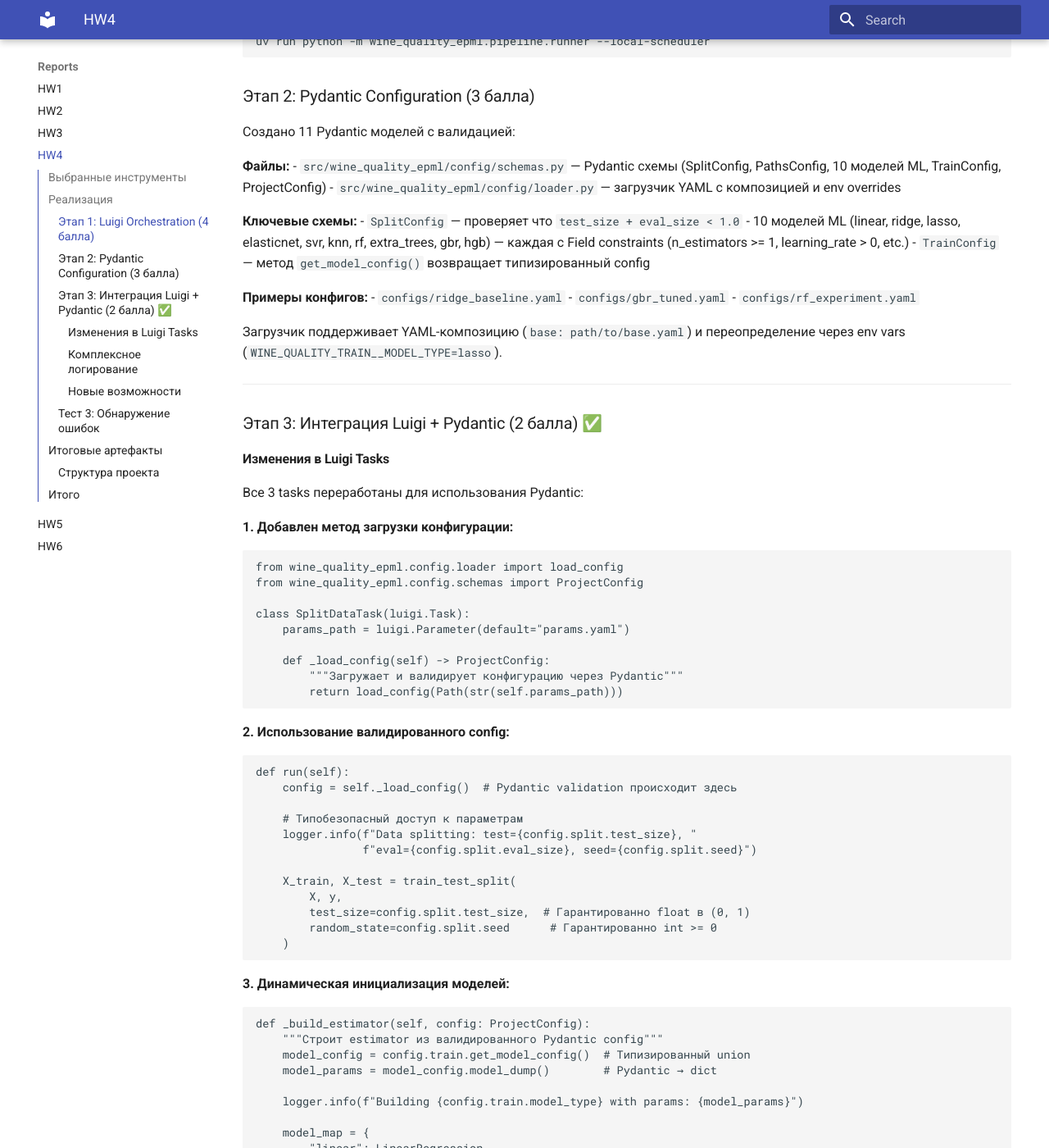
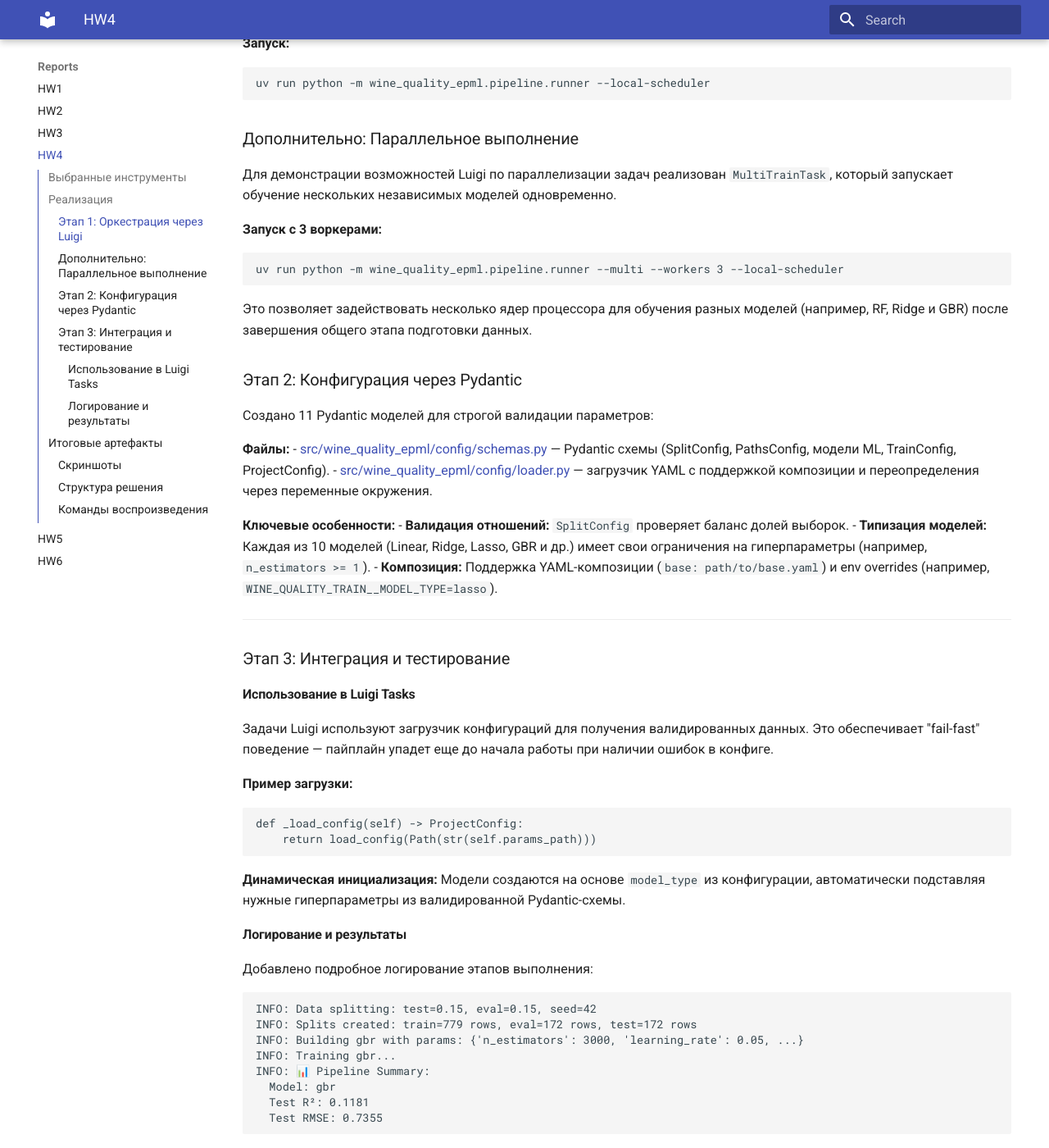
Before and after one commit to AlekseiSDev/aith_epml, an MkDocs documentation site: the page built from docs/hw_4/hw4_report_pipeline_automatization.md, in a window 1280 px wide and 1400 px high, scrolled down 880 px. Shown: the whole window at 82% size. Built offline with MkDocs 1.6.1 and Material for MkDocs 9.7.7, drawn with Linux system fonts in a browser that asks for light colours; some of the changed text lies outside the part shown.

Commit message:
parallel workers

````diff
--- a/docs/hw_4/hw4_report_pipeline_automatization.md
+++ b/docs/hw_4/hw4_report_pipeline_automatization.md
@@ -7,269 +7,127 @@
 
 ## Выбранные инструменты
 
-**Оркестрация:** Luigi 3.5.0+ — легковесный, с кэшированием и параллельным выполнением.
+**Оркестрация:** Luigi 3.5.0+ — легковесный инструмент управления воркфлоу с кэшированием и поддержкой параллельного выполнения.
 
-**Конфигурации:** Pydantic 2.0.0+ — типобезопасная валидация с Field constraints и custom validators.
+**Конфигурации:** Pydantic 2.0.0+ — современная библиотека для валидации данных и управления настройками с использованием аннотаций типов.
 
 ---
 
 ## Реализация
 
-### Этап 1: Luigi Orchestration (4 балла)
+### Этап 1: Оркестрация через Luigi
 
-Созданы 3 Luigi tasks с цепочкой зависимостей: `SplitDataTask` → `TrainModelTask` → `TestModelTask`.
+Созданы 3 Luigi tasks с четкой цепочкой зависимостей: `SplitDataTask` → `TrainModelTask` → `TestModelTask`.
 
 **Файлы:**
-- `src/wine_quality_epml/pipeline/split_data_task.py` — разделение данных на train/eval/test
-- `src/wine_quality_epml/pipeline/train_model_task.py` — обучение модели (поддержка 10 алгоритмов)
-- `src/wine_quality_epml/pipeline/test_model_task.py` — оценка на test split
-- `src/wine_quality_epml/pipeline/runner.py` — CLI entry point
-- `luigi.cfg` — конфигурация планировщика
+- [src/wine_quality_epml/pipeline/split_data_task.py](src/wine_quality_epml/pipeline/split_data_task.py) — разделение данных на train/eval/test.
+- [src/wine_quality_epml/pipeline/train_model_task.py](src/wine_quality_epml/pipeline/train_model_task.py) — обучение модели (поддержка 10 алгоритмов).
+- [src/wine_quality_epml/pipeline/test_model_task.py](src/wine_quality_epml/pipeline/test_model_task.py) — оценка на тестовом сплите.
+- [src/wine_quality_epml/pipeline/runner.py](src/wine_quality_epml/pipeline/runner.py) — точка входа CLI.
+- [luigi.cfg](luigi.cfg) — конфигурация планировщика.
 
-Реализованы: кэширование через `LocalTarget`, параллелизация с `--workers`, декларативные зависимости через `requires()`.
+Реализованы: кэширование результатов через `LocalTarget`, поддержка параллелизации через параметр `--workers` и декларативное описание зависимостей через метод `requires()`.
 
 **Запуск:**
 ```bash
 uv run python -m wine_quality_epml.pipeline.runner --local-scheduler
 ```
 
-### Этап 2: Pydantic Configuration (3 балла)
+### Дополнительно: Параллельное выполнение
 
-Создано 11 Pydantic моделей с валидацией:
+Для демонстрации возможностей Luigi по параллелизации задач реализован `MultiTrainTask`, который запускает обучение нескольких независимых моделей одновременно.
+
+**Запуск с 3 воркерами:**
+```bash
+uv run python -m wine_quality_epml.pipeline.runner --multi --workers 3 --local-scheduler
+```
+
+Это позволяет задействовать несколько ядер процессора для обучения разных моделей (например, RF, Ridge и GBR) после завершения общего этапа подготовки данных.
+
+### Этап 2: Конфигурация через Pydantic
+
+Создано 11 Pydantic моделей для строгой валидации параметров:
 
 **Файлы:**
-- `src/wine_quality_epml/config/schemas.py` — Pydantic схемы (SplitConfig, PathsConfig, 10 моделей ML, TrainConfig, ProjectConfig)
-- `src/wine_quality_epml/config/loader.py` — загрузчик YAML с композицией и env overrides
+- [src/wine_quality_epml/config/schemas.py](src/wine_quality_epml/config/schemas.py) — Pydantic схемы (SplitConfig, PathsConfig, модели ML, TrainConfig, ProjectConfig).
+- [src/wine_quality_epml/config/loader.py](src/wine_quality_epml/config/loader.py) — загрузчик YAML с поддержкой композиции и переопределения через переменные окружения.
 
-**Ключевые схемы:**
-- `SplitConfig` — проверяет что `test_size + eval_size < 1.0`
-- 10 моделей ML (linear, ridge, lasso, elasticnet, svr, knn, rf, extra_trees, gbr, hgb) — каждая с Field constraints (n_estimators >= 1, learning_rate > 0, etc.)
-- `TrainConfig` — метод `get_model_config()` возвращает типизированный config
-
-**Примеры конфигов:**
-- `configs/ridge_baseline.yaml`
-- `configs/gbr_tuned.yaml`
-- `configs/rf_experiment.yaml`
-
-Загрузчик поддерживает YAML-композицию (`base: path/to/base.yaml`) и переопределение через env vars (`WINE_QUALITY_TRAIN__MODEL_TYPE=lasso`).
+**Ключевые особенности:**
+- **Валидация отношений:** `SplitConfig` проверяет баланс долей выборок.
+- **Типизация моделей:** Каждая из 10 моделей (Linear, Ridge, Lasso, GBR и др.) имеет свои ограничения на гиперпараметры (например, `n_estimators >= 1`).
+- **Композиция:** Поддержка YAML-композиции (`base: path/to/base.yaml`) и env overrides (например, `WINE_QUALITY_TRAIN__MODEL_TYPE=lasso`).
 
 ---
 
-### Этап 3: Интеграция Luigi + Pydantic (2 балла) ✅
+### Этап 3: Интеграция и тестирование
 
-#### Изменения в Luigi Tasks
+#### Использование в Luigi Tasks
 
-Все 3 tasks переработаны для использования Pydantic:
+Задачи Luigi используют загрузчик конфигураций для получения валидированных данных. Это обеспечивает "fail-fast" поведение — пайплайн упадет еще до начала работы при наличии ошибок в конфиге.
 
-**1. Добавлен метод загрузки конфигурации:**
+**Пример загрузки:**
 ```python
-from wine_quality_epml.config.loader import load_config
-from wine_quality_epml.config.schemas import ProjectConfig
-
-class SplitDataTask(luigi.Task):
-    params_path = luigi.Parameter(default="params.yaml")
-
-    def _load_config(self) -> ProjectConfig:
-        """Загружает и валидирует конфигурацию через Pydantic"""
-        return load_config(Path(str(self.params_path)))
+def _load_config(self) -> ProjectConfig:
+    return load_config(Path(str(self.params_path)))
 ```
 
-**2. Использование валидированного config:**
-```python
-def run(self):
-    config = self._load_config()  # Pydantic validation происходит здесь
+**Динамическая инициализация:**
+Модели создаются на основе `model_type` из конфигурации, автоматически подставляя нужные гиперпараметры из валидированной Pydantic-схемы.
 
-    # Типобезопасный доступ к параметрам
-    logger.info(f"Data splitting: test={config.split.test_size}, "
-                f"eval={config.split.eval_size}, seed={config.split.seed}")
+#### Логирование и результаты
 
-    X_train, X_test = train_test_split(
-        X, y,
-        test_size=config.split.test_size,  # Гарантированно float в (0, 1)
-        random_state=config.split.seed      # Гарантированно int >= 0
-    )
-```
-
-**3. Динамическая инициализация моделей:**
-```python
-def _build_estimator(self, config: ProjectConfig):
-    """Строит estimator из валидированного Pydantic config"""
-    model_config = config.train.get_model_config()  # Типизированный union
-    model_params = model_config.model_dump()        # Pydantic → dict
-
-    logger.info(f"Building {config.train.model_type} with params: {model_params}")
-
-    model_map = {
-        "linear": LinearRegression,
-        "ridge": Ridge,
-        "lasso": Lasso,
-        "gbr": GradientBoostingRegressor,
-        # ... 10 моделей
-    }
-
-    model_class = model_map[config.train.model_type]
-    return model_class(**model_params)
-```
-
-#### Комплексное логирование
-
-Добавлены информативные логи на всех этапах:
-
-```
+Добавлено подробное логирование этапов выполнения:
+```text
 INFO: Data splitting: test=0.15, eval=0.15, seed=42
 INFO: Splits created: train=779 rows, eval=172 rows, test=172 rows
 INFO: Building gbr with params: {'n_estimators': 3000, 'learning_rate': 0.05, ...}
 INFO: Training gbr...
-INFO: Training completed in 2.34s
-INFO: Train metrics - R²: 0.8932, RMSE: 0.5123
-INFO: Eval metrics - R²: 0.2156, RMSE: 0.6981
-INFO: Testing model on: data/splits/test.csv
 INFO: 📊 Pipeline Summary:
   Model: gbr
   Test R²: 0.1181
   Test RMSE: 0.7355
 ```
 
-#### Новые возможности
-
-**1. Переключение моделей через YAML:**
-```bash
-# Ridge
-uv run python -m wine_quality_epml.pipeline.runner \
-    --params configs/ridge_baseline.yaml --local-scheduler
-
-# Random Forest
-uv run python -m wine_quality_epml.pipeline.runner \
-    --params configs/rf_experiment.yaml --local-scheduler
-```
-
-**2. Переопределение через env vars (для CI/CD):**
-```bash
-WINE_QUALITY_TRAIN__MODEL_TYPE=lasso \
-WINE_QUALITY_TRAIN__LASSO__ALPHA=0.1 \
-uv run python -m wine_quality_epml.pipeline.runner --local-scheduler
-```
-
-**3. Fail-fast валидация:**
-```python
-# Ошибка конфигурации обнаруживается ДО начала пайплайна
-config = load_config('invalid.yaml')
-# ValidationError: test_size + eval_size must be < 1.0
-### Этап 3: Интеграция Luigi + Pydantic (2 балла)
-
-Все Luigi tasks переработаны для использования Pydantic:
-
-### Этап 4: Документация (1 балл)
-
-Создана документация:
-- `docs/hw4_stage1_luigi_implementation.md`
-- `docs/hw4_stage2_pydantic_implementation.md`
-- `docs/hw4_stage3_integration.md`
-- `docs/pydantic_guide.md`
-- `docs/luigi_pipeline_usage.mdint(f'✅ Config loaded: {config.train.model_type}')
-print(f'Model params: {config.train.get_model_config().model_dump()}')
-"
-
-# Output:
-# ✅ Config loaded: gbr
-# Model params: {'n_estimators': 3000, 'learning_rate': 0.05, ...}
-```
-
-### Тест 3: Обнаружение ошибок
-
-```bash
-# Невалидный конфиг (test_size + eval_size > 1.0)
-uv run python -c "
-from wine_quality_epml.config.loader import load_config
-from pydantic import ValidationError
-import yaml, tempfile
-
-invalid = {
-    'split': {'test_size': 0.7, 'eval_size': 0.5},
-    'train': {'model_type': 'gbr', 'gbr': {'n_estimators': -100}}
-}
-
-with tempfile.NamedTemporaryFile(mode='w', suffix='.yaml') as f:
-    yaml.dump(invalid, f)
-    f.flush()
-    try:
-        config = load_config(f.name)
-    except ValidationError as e:
-        print('✅ Pydantic validation caught errors:')
-        for err in e.errors():
-            print(f\"  - {err['loc']}: {err['msg']}\")
-"
-
-# Output:
-# ✅ Pydantic validation caught errors:
-#   - ('split',): test_size + eval_size must be < 1.0, got 1.2
-#   - ('train', 'gbr', 'n_estimators'): Input should be >= 1
-```
-
 ---
 
 ## Итоговые артефакты
 
-### Структура проекта
+### Скриншоты
 
-```
-src/wine_quality_epml/
-## Команды для воспроизведения
+**Исполнение пайплайна Luigi**
+![Luigi Pipeline Execution](hw4_1.jpg)
 
-```bash
-# Установка
-uv venv .venv && source .venv/bin/activate
-uv sync --dev
-uv run pre-commit install
+**Параллельное выполнение (3 воркера)**
+![Parallel Execution](hw4_4.jpg)
 
-# Запуск пайплайна
-uv run python -m wine_quality_epml.pipeline.runner --local-scheduler
+**Валидация Pydantic**
+![Pydantic Validation](hw4_2.jpg)
 
-# С кастомным конфигом
-uv run python -m wine_quality_epml.pipeline.runner --params configs/ridge_baseline.yaml --local-scheduler
+**Результаты интеграции**
+![Integration Results](hw4_3.jpg)
 
-# Проверка качества
-uv run ruff format src/ && uv run ruff check src/ --fix && uv run mypy src/## Итоговые файлы
 
-```
+### Структура решения
+```text
 src/wine_quality_epml/
 ├── pipeline/              # Luigi tasks
 │   ├── split_data_task.py
 │   ├── train_model_task.py
 │   ├── test_model_task.py
+│   ├── multi_train_task.py # Новое: параллельное обучение
 │   └── runner.py
-└── config/                # Pydantic
-    ├── schemas.py         # 11 моделей
+└── config/                # Схемы и загрузчик
+    ├── schemas.py
     └── loader.py
-
-configs/                   # Примеры конфигов
-├── ridge_baseline.yaml
-├── gbr_tuned.yaml
-└── rf_experiment.yaml
-
-luigi.cfg                  # Luigi scheduler
-params.yaml                # Основной config
 ```
 
-Зависимости: `luigi>=3.5.0`, `pydantic>=2.0.0`, `ruamel.yaml>=0.18.0`, `scikit-learn`, `pandas`, `joblib`.## Скриншоты
+### Команды воспроизведения
+```bash
+# Установка зависимостей
+uv sync --dev
 
-**Этап 1: Luigi Orchestration**
-![Luigi Pipeline Execution](hw4_1.jpg)
+# Запуск пайплайна с конкретным конфигом
+uv run python -m wine_quality_epml.pipeline.runner --params configs/ridge_baseline.yaml --local-scheduler
+```
 
-**Этап 2: Pydantic Configuration**
-![Pydantic Validation](hw4_2.jpg)
-
-**Этап 3: Integration & Testing**
-![Integration Results](hw4_3.jpg)
-
----
-
-## Итого
-
-Реализованы все 4 этапа:
-- Luigi orchestration — 3 tasks с кэшированием и зависимостями
-- Pydantic configuration — 11 схем с валидацией
-- Интеграция — типобезопасная загрузка конфигов в Luigi tasks
-- Документация — 5 файлов с инструкциями
-
-Пайплайн автоматизирован, легко расширяется новыми моделями и этапами
+Пайплайн полностью автоматизирован, типизирован и готов к расширению.
````
Also changed, not shown: docs/hw_4/hw4_4.jpg (added), 5 other files.
